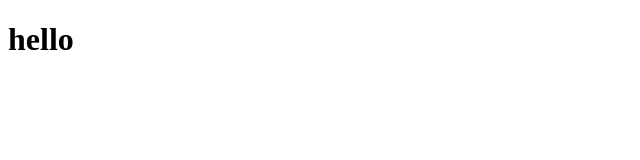
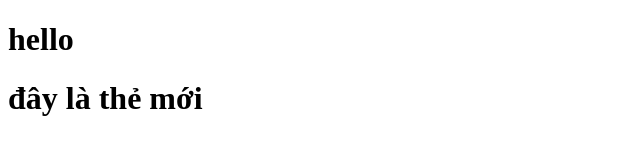
Before and after one commit to Thanhbao6/github-demo, a plain HTML site: page index.html in a window 1280 px wide. Shown: the whole page, without its empty margins (0-640 px from the left). Drawn offline with Linux system fonts and the light colour scheme.

Commit message:
mới thêm vào

```diff
--- a/index.html
+++ b/index.html
@@ -7,5 +7,6 @@
 </head>
 <body>
     <h1>hello</h1>
+    <h1>đây là thẻ mới</h1>
 </body>
 </html>
```
